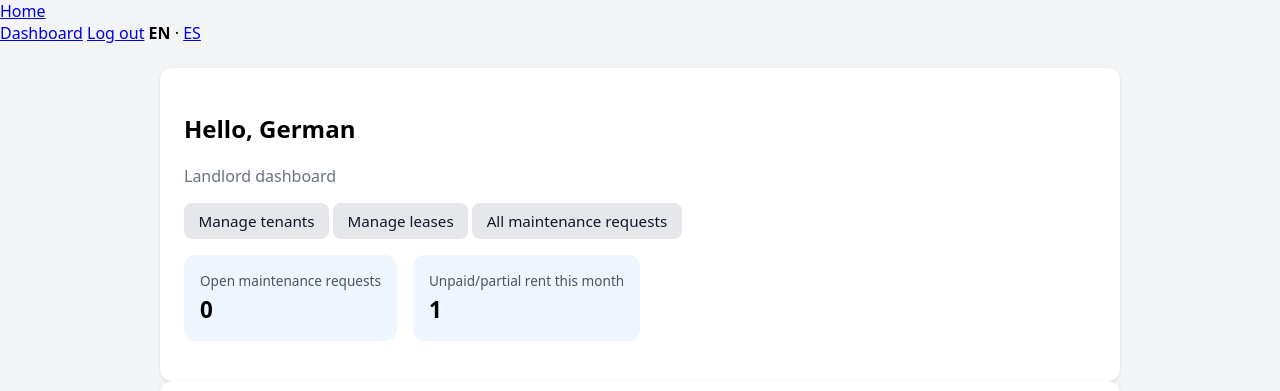
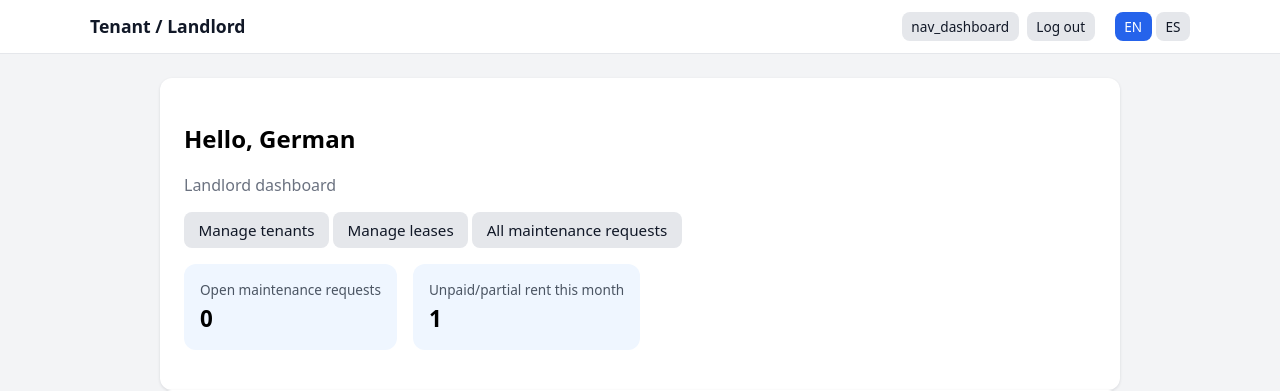
Before and after one commit to MrCakeguy123/tenant-landlord-app, a Flask app: page /landlord in a window 1280 px wide. Shown: the top 391 px of the page. Run offline with Flask 3, Linux system fonts and the light colour scheme; a user stored in the database is signed in; data comes from the database, SQL or seed files in the repository; data that the repository does not hold is empty.

Commit message:
Refactor top bar for improved navigation and styling

```diff
--- a/templates/base.html
+++ b/templates/base.html
@@ -5,31 +5,78 @@
   <title>Tenant/Landlord App</title>
   <link rel="stylesheet" href="{{ url_for('static', filename='style.css') }}">
   <meta name="viewport" content="width=device-width, initial-scale=1.0">
+
+  <!-- Minimal styling just for the top bar; keeps your existing card styling intact -->
+  <style>
+    .topbar {
+      background: #ffffff;
+      border-bottom: 1px solid #e5e7eb;
+      position: sticky;
+      top: 0;
+      z-index: 20;
+    }
+    .topbar-inner {
+      max-width: 1100px;
+      margin: 0 auto;
+      padding: 0.75rem 1rem;
+      display: flex;
+      align-items: center;
+      justify-content: space-between;
+      gap: 1rem;
+    }
+    .topbar-left .brand {
+      font-weight: 600;
+      font-size: 1.1rem;
+      text-decoration: none;
+      color: #111827;
+    }
+    .topbar-right {
+      display: flex;
+      align-items: center;
+      gap: 0.5rem;
+    }
+    .lang-switch {
+      display: inline-flex;
+      gap: 0.25rem;
+      margin-left: 0.75rem;
+    }
+  </style>
 </head>
 <body>
   <header class="topbar">
     <div class="topbar-inner">
       <div class="topbar-left">
-        <a href="{{ url_for('index') }}" class="brand">{{ t('nav_home') }}</a>
+        <!-- Brand just goes to dashboard if logged in, otherwise to index -->
+        <a
+          href="{{ url_for('dashboard') if session.get('user_id') else url_for('index') }}"
+          class="brand"
+        >
+          Tenant / Landlord
+        </a>
       </div>
+
       <div class="topbar-right">
         {% if session.get('user_id') %}
-          <a href="{{ url_for('dashboard') }}">Dashboard</a>
-          <a href="{{ url_for('logout') }}">{{ t('nav_logout') }}</a>
+          <!-- Single clear primary action: Dashboard + Logout -->
+          <a class="button small" href="{{ url_for('dashboard') }}">{{ t('nav_dashboard') }}</a>
+          <a class="button small" href="{{ url_for('logout') }}">{{ t('nav_logout') }}</a>
         {% else %}
-          <a href="{{ url_for('login') }}">{{ t('nav_login') }}</a>
+          <a class="button primary small" href="{{ url_for('login') }}">{{ t('nav_login') }}</a>
         {% endif %}
 
-        <span class="lang-switch">
+        <!-- Language toggle as pill buttons -->
+        <div class="lang-switch">
           {% if current_lang == 'en' %}
-            <strong>EN</strong> · <a href="{{ url_for('set_language', lang='es') }}">ES</a>
+            <span class="button small primary">EN</span>
+            <a class="button small" href="{{ url_for('set_language', lang='es') }}">ES</a>
           {% else %}
-            <a href="{{ url_for('set_language', lang='en') }}">EN</a> · <strong>ES</strong>
+            <a class="button small" href="{{ url_for('set_language', lang='en') }}">EN</a>
+            <span class="button small primary">ES</span>
           {% endif %}
-        </span>
+        </div>
       </div>
     </div>
-  </header>
+    </header>
 
   <main class="container">
     {% with messages = get_flashed_messages(with_categories=true) %}
```
